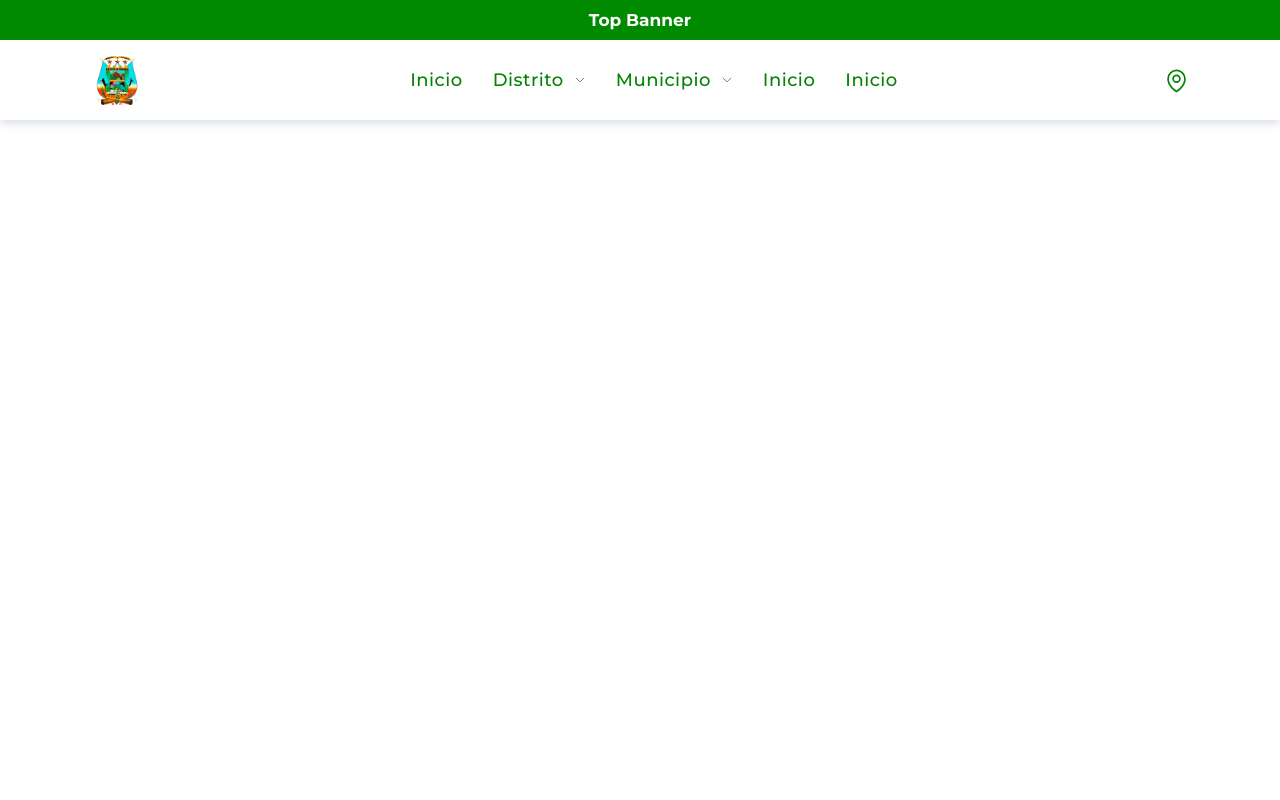
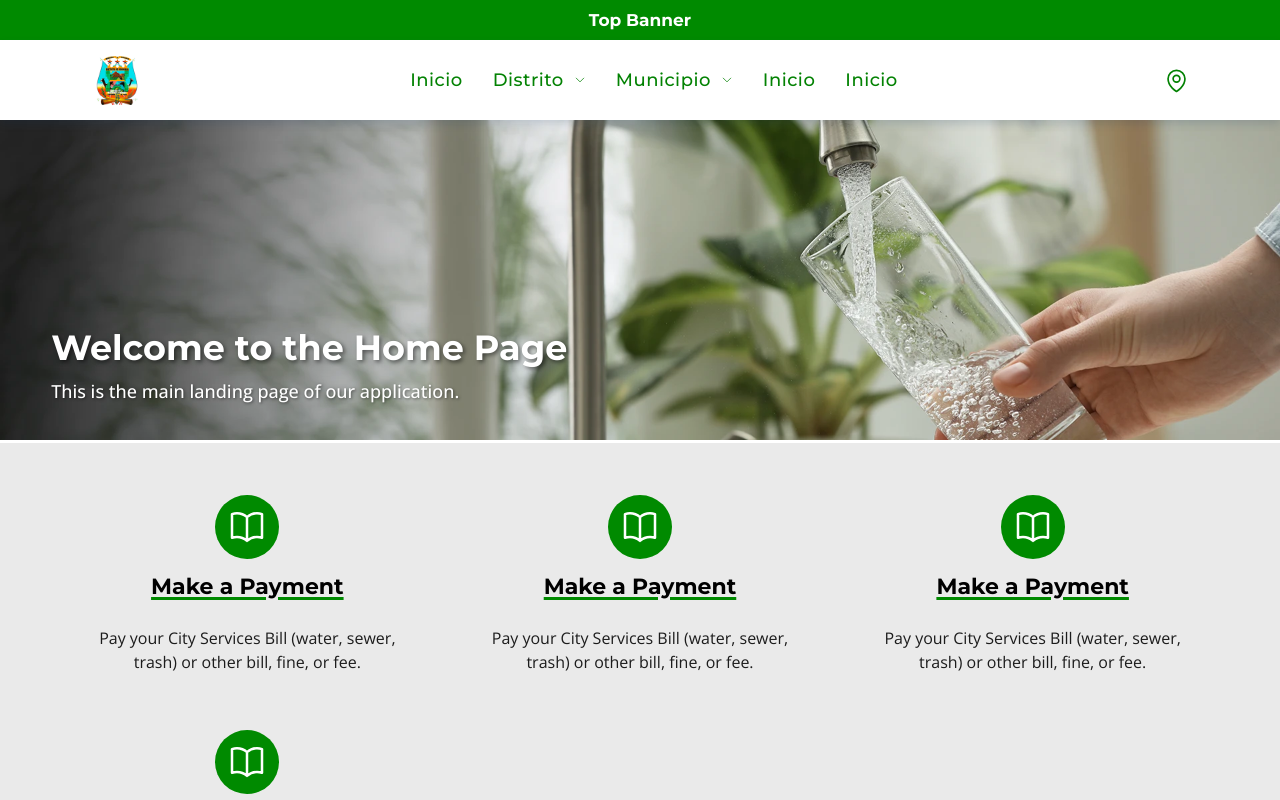
Before and after one commit to migueljarecca/huanuara-web, a React (Vite) app in the folder client/: page / in a window 1280 px wide. Shown: the top 800 px of the page. Built offline with nearby package versions, Linux system fonts and the light colour scheme.

Commit message:
add styles to home info section

```diff
--- a/client/src/App.css
+++ b/client/src/App.css
@@ -65,6 +65,7 @@
 
   position: fixed;
   top: 4rem;
+  z-index: 999;
 }
 
 .header .home-link {
@@ -287,3 +288,151 @@
 .div-home {
   height: 245rem;
 }
+
+/* ============================================================ */
+/* Main page */
+/* ============================================================ */
+
+.home-main {
+  margin-top: 12rem;
+  /* padding: 0 7%; */
+}
+
+.home-section {
+  width: 100%;
+  margin-bottom: 4rem;
+  position: relative;
+}
+
+.home-container-image {
+  width: 100%;
+  overflow: hidden;
+
+  position: relative;
+}
+
+.home-container-image img {
+  width: 100%;
+  height: auto;
+  object-fit: cover;
+  object-position: center;
+}
+
+.home-container-text {
+  position: absolute;
+  bottom: 4rem;
+  padding: 0 4%;
+
+  display: flex;
+  flex-direction: column;
+  align-items: flex-start;
+
+  color: var(--color-text-secondary);
+}
+
+.home-container-text h1 {
+  font-size: 3.5rem;
+  font-weight: 700;
+  line-height: 1.8;
+  text-shadow: 2px 2px 4px rgba(0, 0, 0, 0.5);
+}
+
+.home-container-text p {
+  font-size: 1.8rem;
+  font-weight: 500;
+  text-shadow: 1px 1px 3px rgba(0, 0, 0, 0.5);
+}
+
+/* home-info */
+/* ============================================================ */
+
+.home-info {
+  padding: 5rem 5%;
+  background: #eaeaea;
+}
+
+.home-info__container {
+  display: grid;
+  grid-template-columns: repeat(auto-fit, minmax(278px, 1fr));
+  gap: 2.6rem;
+}
+
+.home-info__wrapper-card {
+  width: 100%;
+  height: 100%;
+}
+
+.home-info__card {
+  margin-top: 3.2rem;
+  width: 100%;
+}
+
+.home-info__card-link {
+  text-decoration: none;
+  display: block;
+  border: 2px solid transparent;
+  border-radius: 16px;
+
+  transition: border-color .3s ease;
+}
+
+.home-info__card-link:hover {
+  border: 2px solid var(--color-text-header);
+  background: #fff;
+}
+
+.home-info__card-content {
+  display: flex;
+  flex-direction: column;
+  align-items: center;
+  justify-content: flex-start;
+  width: 100%;
+  padding: 4.6rem 2rem 2.6rem;
+  text-align: center;
+  gap: 2.6rem;
+
+  position: relative;
+}
+
+.home-info__card-tittle {
+  font-size: 2.2rem;
+  color: #000;
+
+  text-decoration: underline;
+  text-decoration-color: #008a00;
+  text-decoration-thickness: 3px;
+  text-underline-offset: .3rem;
+
+  transition: .3s text-decoration-color ease-in-out;
+}
+
+.home-info__card-link:hover .home-info__card-tittle {
+  text-decoration-color: #fff;
+}
+
+.home-info__card-text {
+  font-size: 1.6rem;
+  color: var(--color-text-primary);
+  line-height: 1.5;
+}
+
+.home-info__card-icon-wrapper {
+  border-radius: 50%;
+  background: var(--bg-top-banner);
+  display: flex;
+  align-items: center;
+  justify-content: center;
+  top: -3.2rem;
+  width: 6.4rem;
+  height: 6.4rem;
+
+  position: absolute;
+}
+
+.home-info__card-icon-wrapper svg {
+  width: 4rem;
+  height: 4rem;
+  color: #fff;
+}
+
+/* ============================================================ */
--- a/client/src/AppRoutes.jsx
+++ b/client/src/AppRoutes.jsx
@@ -9,6 +9,12 @@ import { History } from "./pages/public/district/History"
 import { Location } from "./pages/public/district/Location"
 import { Geography } from "./pages/public/district/Geography"
 import { Tourism } from "./pages/public/district/Tourism"
+import { MissionVision } from "./pages/public/municipality/MissionVision"
+import { Authorities } from "./pages/public/municipality/Authorities"
+import { Council } from "./pages/public/municipality/Council"
+import { OrganizationChart } from "./pages/public/municipality/OrganizationChart"
+import { NeighborhoodBoards } from "./pages/public/municipality/NeighborhoodBoards"
+
 
 export const AppRoutes = () => {
   return (
@@ -16,11 +22,20 @@ export const AppRoutes = () => {
         <Route path="/" element={<PublicLayout />}>
             <Route index element={<Home />} />
 
-            {/* Subrutas de Distrito */}
+            {/* district subroutes*/}
             <Route path="district/history" element={<History />} />
             <Route path="district/location" element={<Location />} />
             <Route path="district/geography" element={<Geography />} />
             <Route path="district/tourism" element={<Tourism />} />
+
+            {/* municipality subroutes*/}
+            <Route path="municipality/mission-vision" element={<MissionVision />} />
+            <Route path="municipality/authorities" element={<Authorities />} />
+            <Route path="municipality/council" element={<Council />} />
+            <Route path="municipality/organization-chart" element={<OrganizationChart />} />
+            <Route path="municipality/neighborhood-boards" element={<NeighborhoodBoards />} />
+
+
 
             {/* <Route path="/municipality" element={<Municipality />} />
             <Route path="/services" element={<Services />} />
--- a/client/src/assets/icons/Icons.jsx
+++ b/client/src/assets/icons/Icons.jsx
@@ -54,3 +54,16 @@ export const XMark = () => {
         </svg>
     )
 }
+
+/* ============================================================ */
+/* Home info */
+/* ============================================================ */
+
+/* hi2 HiOutlineBookOpen */
+export const BookOpen = () => {
+    return (
+        <svg stroke="currentColor" fill="none" stroke-width="1.5" viewBox="0 0 24 24" aria-hidden="true" height="1em" width="1em" xmlns="http://www.w3.org/2000/svg">
+            <path stroke-linecap="round" stroke-linejoin="round" d="M12 6.042A8.967 8.967 0 0 0 6 3.75c-1.052 0-2.062.18-3 .512v14.25A8.987 8.987 0 0 1 6 18c2.305 0 4.408.867 6 2.292m0-14.25a8.966 8.966 0 0 1 6-2.292c1.052 0 2.062.18 3 .512v14.25A8.987 8.987 0 0 0 18 18a8.967 8.967 0 0 0-6 2.292m0-14.25v14.25"></path>
+        </svg>
+    )
+}
--- a/client/src/pages/public/Home.jsx
+++ b/client/src/pages/public/Home.jsx
@@ -1,9 +1,91 @@
+import { BookOpen } from "../../assets/icons/Icons"
+import { NavLink } from "react-router-dom"
 
 export const Home = () => {
     return (
-        <div className="div-home">
-            <h1>Welcome to the Home Page</h1>
-            <p>This is the main landing page of our application.</p>
-        </div>
+        <main className="home-main">
+            <section className="home-section-hero">
+                <div className="home-container-image">
+                    <img src="/images/page-hero-drink.webp" alt="" />
+                    <div className="home-container-text">
+                        <h1>Welcome to the Home Page</h1>
+                        <p>This is the main landing page of our application.</p>
+                    </div>
+                </div>
+            </section>
+
+            <section className="home-info">
+                <div className="home-info__container">
+                    <div className="home-info__wrapper-card">
+                        <div className="home-info__card">
+                            <NavLink to="/login" className="home-info__card-link">
+                                <div className="home-info__card-content">
+                                    <h2 className="home-info__card-tittle">Make a Payment</h2>
+                                    <p class="home-info__card-text">
+                                        Pay your City Services Bill (water, sewer, trash) or other bill, fine, or fee.
+                                    </p>
+
+                                    <div className="home-info__card-icon-wrapper">
+                                        <BookOpen />
+                                    </div>
+                                </div>
+                            </NavLink>
+                        </div>
+                    </div>                    <div className="home-info__wrapper-card">
+                        <div className="home-info__card">
+                            <NavLink to="/login" className="home-info__card-link">
+                                <div className="home-info__card-content">
+                                    <h2 className="home-info__card-tittle">Make a Payment</h2>
+                                    <p class="home-info__card-text">
+                                        Pay your City Services Bill (water, sewer, trash) or other bill, fine, or fee.
+                                    </p>
+
+                                    <div className="home-info__card-icon-wrapper">
+                                        <BookOpen />
+                                    </div>
+                                </div>
+                            </NavLink>
+                        </div>
+                    </div>                    <div className="home-info__wrapper-card">
+                        <div className="home-info__card">
+                            <NavLink to="/login" className="home-info__card-link">
+                                <div className="home-info__card-content">
+                                    <h2 className="home-info__card-tittle">Make a Payment</h2>
+                                    <p class="home-info__card-text">
+                                        Pay your City Services Bill (water, sewer, trash) or other bill, fine, or fee.
+                                    </p>
+
+                                    <div className="home-info__card-icon-wrapper">
+                                        <BookOpen />
+                                    </div>
+                                </div>
+                            </NavLink>
+                        </div>
+                    </div>
+
+                    <div className="home-info__wrapper-card">
+                        <div className="home-info__card">
+                            <NavLink to="/login" className="home-info__card-link">
+                                <div className="home-info__card-content">
+                                    <h2 className="home-info__card-tittle">Make a Payment</h2>
+                                    <p class="home-info__card-text">
+                                        Pay your City Services Bill (water, sewer, trash) or other bill, fine, or fee.
+                                    </p>
+
+                                    <div className="home-info__card-icon-wrapper">
+                                        <BookOpen />
+                                    </div>
+                                </div>
+                            </NavLink>
+                        </div>
+                    </div>
+                </div>
+
+            </section>
+
+            <section style={{ height: '200px', backgroundColor: '#f0f0f0', display: 'flex', alignItems: 'center', justifyContent: 'center' }}>
+
+            </section>
+        </main>
     )
 }
--- /dev/null
+++ b/client/src/pages/public/municipality/Authorities.jsx
@@ -0,0 +1,10 @@
+
+export const Authorities = () => {
+
+    return(
+        <div>
+            <h1>Authorities Page</h1>
+            <p>This page contains information on how to authorities.</p>
+        </div>
+    )
+}
--- /dev/null
+++ b/client/src/pages/public/municipality/Council.jsx
@@ -0,0 +1,10 @@
+
+export const Council = () => {
+
+    return(
+        <div>
+            <h1>Council Page</h1>
+            <p>This page contains information on how to council.</p>
+        </div>
+    )
+}
--- /dev/null
+++ b/client/src/pages/public/municipality/MissionVision.jsx
@@ -0,0 +1,10 @@
+
+export const MissionVision = () => {
+
+    return(
+        <div>
+            <h1>Mission Vision Page</h1>
+            <p>This page contains information on how to mission vision.</p>
+        </div>
+    )
+}
--- /dev/null
+++ b/client/src/pages/public/municipality/NeighborhoodBoards.jsx
@@ -0,0 +1,10 @@
+
+export const NeighborhoodBoards = () => {
+
+    return(
+        <div>
+            <h1>Neighborhood Boards Page</h1>
+            <p>This page contains information on how to neighborhood boards.</p>
+        </div>
+    )
+}
--- /dev/null
+++ b/client/src/pages/public/municipality/OrganizationChart.jsx
@@ -0,0 +1,10 @@
+
+export const OrganizationChart = () => {
+
+    return(
+        <div>
+            <h1>Organization Chart Page</h1>
+            <p>This page contains information on how to organization chart.</p>
+        </div>
+    )
+}
```
Also changed, not shown: client/src/components/HeaderTwo.jsx (+22 -22 lines), client/public/images/page-hero-drink.webp (added).
